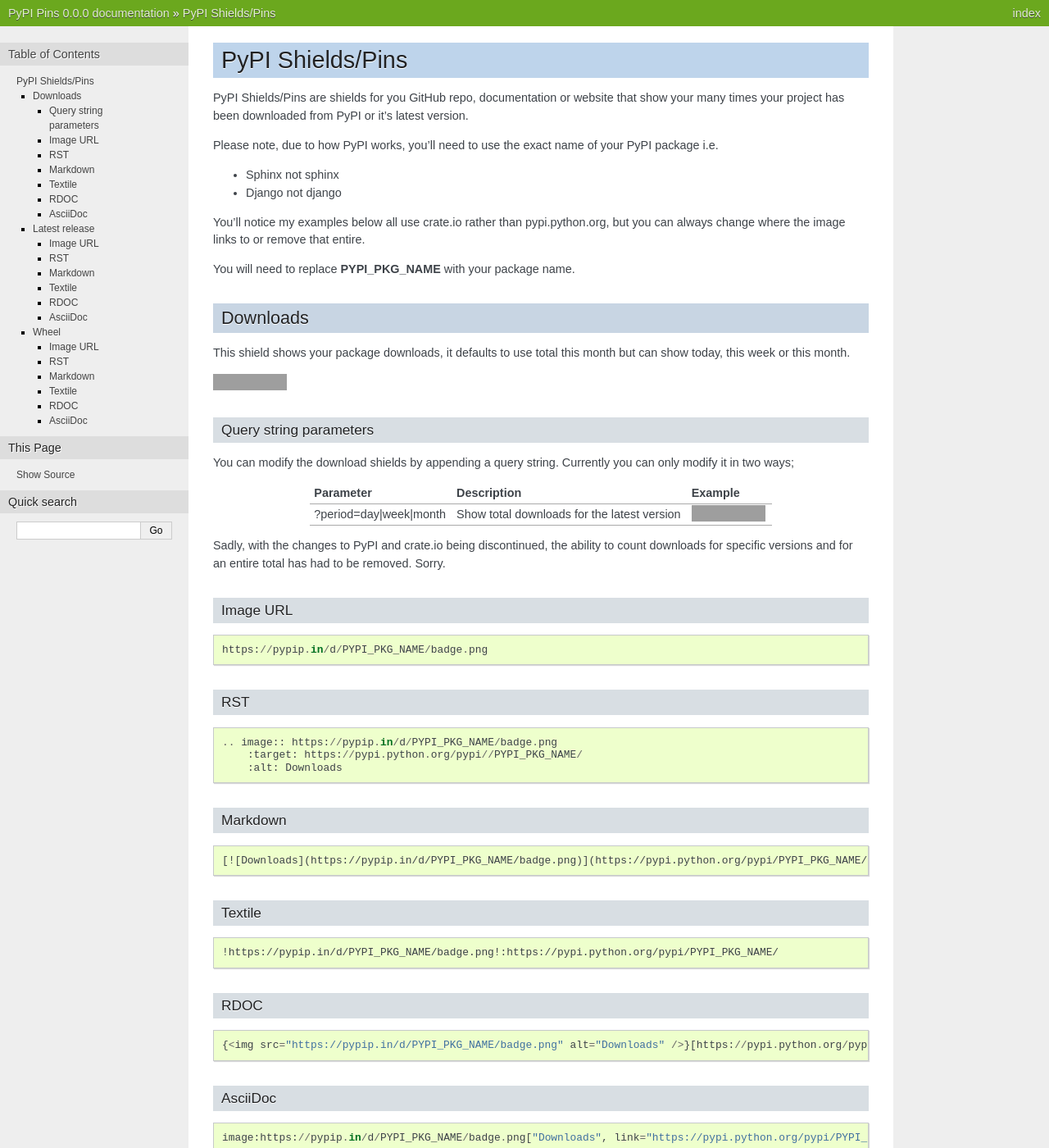
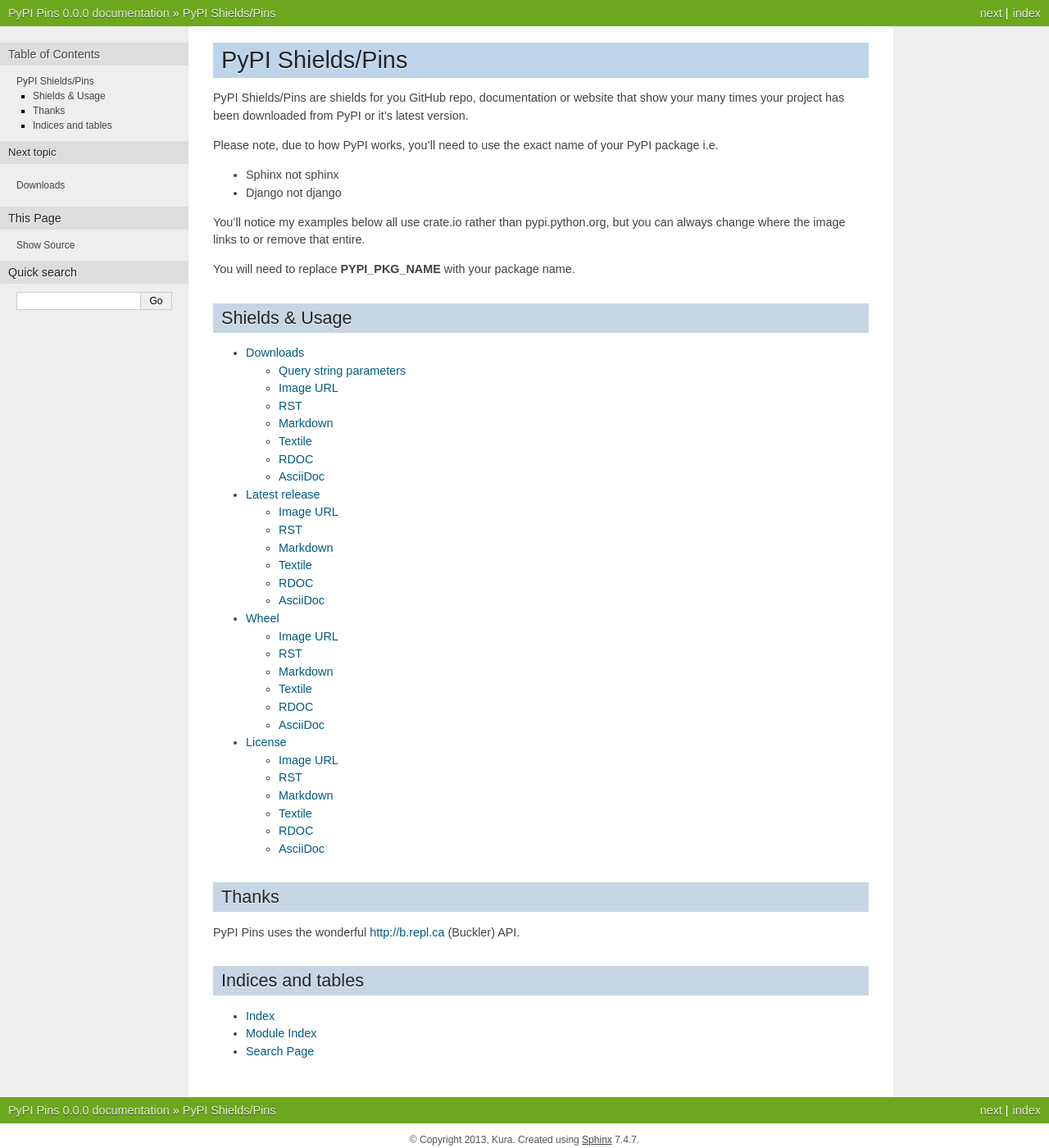
Before and after one commit to badges/pypipins, a Sphinx documentation site: the page built from docs/source/index.rst, in a window 1280 px wide and 1400 px high. Shown: the whole window at 82% size. Built offline with Sphinx 7.4.7, drawn with Linux system fonts in a browser that asks for light colours; some of the changed text lies outside the part shown; grey boxes are pictures that could not be loaded.

Commit message:
Updated documentation

```diff
--- a/docs/source/index.rst
+++ b/docs/source/index.rst
@@ -16,161 +16,25 @@
 
 You will need to replace **PYPI_PKG_NAME** with your package name.
 
-Downloads
----------
+Shields & Usage
+===============
 
-This shield shows your package downloads, it defaults to use total this month but can
-show today, this week or this month.
+.. toctree::
+    :maxdepth: 2
 
-.. image:: https://pypip.in/d/blackhole/badge.png
-    :target: https://pypi.python.org/pypi/blackhole/
-    :alt: Downloads
+    downloads
+    version
+    wheel
+    license
 
-Query string parameters
-~~~~~~~~~~~~~~~~~~~~~~~
+Thanks
+======
 
-You can modify the download shields by appending a query string. Currently you can only modify it in two ways;
+PyPI Pins uses the wonderful http://b.repl.ca (Buckler) API.
 
-+--------------------------------+---------------------------------------------+----------------------------------------------------------------+
-| Parameter                      | Description                                 | Example                                                        |
-+================================+=============================================+================================================================+
-| ?period=day|week|month         | Show total downloads for the latest version | .. image:: https://pypip.in/d/blackhole/badge.png?period=month |
-+--------------------------------+---------------------------------------------+----------------------------------------------------------------+
+Indices and tables
+==================
 
-Sadly, with the changes to PyPI and crate.io being discontinued, the ability to count downloads for specific versions and for an entire total
-has had to be removed. Sorry.
-
-Image URL
-~~~~~~~~~
-::
-
-    https://pypip.in/d/PYPI_PKG_NAME/badge.png
-
-RST
-~~~
-::
-
-    .. image:: https://pypip.in/d/PYPI_PKG_NAME/badge.png
-        :target: https://pypi.python.org/pypi//PYPI_PKG_NAME/
-        :alt: Downloads
-
-Markdown
-~~~~~~~~
-::
-
-    [![Downloads](https://pypip.in/d/PYPI_PKG_NAME/badge.png)](https://pypi.python.org/pypi/PYPI_PKG_NAME/)
-
-Textile
-~~~~~~~
-::
-
-    !https://pypip.in/d/PYPI_PKG_NAME/badge.png!:https://pypi.python.org/pypi/PYPI_PKG_NAME/
-
-RDOC
-~~~~
-::
-
-    {<img src="https://pypip.in/d/PYPI_PKG_NAME/badge.png" alt="Downloads" />}[https://pypi.python.org/pypi/PYPI_PKG_NAME/]
-
-AsciiDoc
-~~~~~~~~
-::
-
-    image:https://pypip.in/d/PYPI_PKG_NAME/badge.png["Downloads", link="https://pypi.python.org/pypi/PYPI_PKG_NAME/"]
-
-
-Latest release
---------------
-
-This shield displays the latest version release of your package
-
-.. image:: https://pypip.in/v/blackhole/badge.png
-    :target: https://pypi.python.org/pypi/blackhole/
-    :alt: Latest Version
-
-Image URL
-~~~~~~~~~
-::
-
-    https://pypip.in/v/PYPI_PKG_NAME/badge.png
-
-RST
-~~~
-::
-
-    .. image:: https://pypip.in/v/PYPI_PKG_NAME/badge.png
-        :target: https://pypi.python.org/pypi/PYPI_PKG_NAME/
-        :alt: Latest Version
-
-Markdown
-~~~~~~~~
-::
-
-    [![Latest Version](https://pypip.in/v/PYPI_PKG_NAME/badge.png)](https://pypi.python.org/pypi/PYPI_PKG_NAME/)
-
-Textile
-~~~~~~~
-::
-
-    !https://pypip.in/v/PYPI_PKG_NAME/badge.png!:https://pypi.python.org/pypi/PYPI_PKG_NAME/
-
-RDOC
-~~~~
-::
-
-    {<img src="https://pypip.in/v/PYPI_PKG_NAME/badge.png" alt="Latest Version" />}[https://pypi.python.org/pypi/PYPI_PKG_NAME/]
-
-AsciiDoc
-~~~~~~~~
-::
-
-    image:https://pypip.in/v/PYPI_PKG_NAME/badge.png["Latest Version", link="https://pypi.python.org/pypi/PYPI_PKG_NAME/"]
-
-
-
-Wheel
------
-
-This shield displays whether your package has a wheel version available.
-
-.. image:: https://pypip.in/wheel/blackhole/badge.png
-    :target: https://pypi.python.org/pypi/blackhole/
-    :alt: Wheel Available
-
-Image URL
-~~~~~~~~~
-::
-
-    https://pypip.in/wheel/PYPI_PKG_NAME/badge.png
-
-RST
-~~~
-::
-
-    .. image:: https://pypip.in/wheel/PYPI_PKG_NAME/badge.png
-        :target: https://pypi.python.org/pypi/PYPI_PKG_NAME/
-        :alt: Wheel Available
-
-Markdown
-~~~~~~~~
-::
-
-    [![Wheel Available](https://pypip.in/wheel/PYPI_PKG_NAME/badge.png)](https://pypi.python.org/pypi/PYPI_PKG_NAME/)
-
-Textile
-~~~~~~~
-::
-
-    !https://pypip.in/wheel/PYPI_PKG_NAME/badge.png!:https://pypi.python.org/pypi/PYPI_PKG_NAME/
-
-RDOC
-~~~~
-::
-
-    {<img src="https://pypip.in/wheel/PYPI_PKG_NAME/badge.png" alt="Wheel Available" />}[https://pypi.python.org/pypi/PYPI_PKG_NAME/]
-
-AsciiDoc
-~~~~~~~~
-::
-
-    image:https://pypip.in/wheel/PYPI_PKG_NAME/badge.png["Wheel Available", link="https://pypi.python.org/pypi/PYPI_PKG_NAME/"]
+* :ref:`genindex`
+* :ref:`modindex`
+* :ref:`search`
```
Also changed, not shown: docs/source/downloads.rst (added, +62 -0 lines), docs/source/license.rst (added, +51 -0 lines), docs/source/version.rst (added, +47 -0 lines), docs/source/wheel.rst (added, +47 -0 lines).
